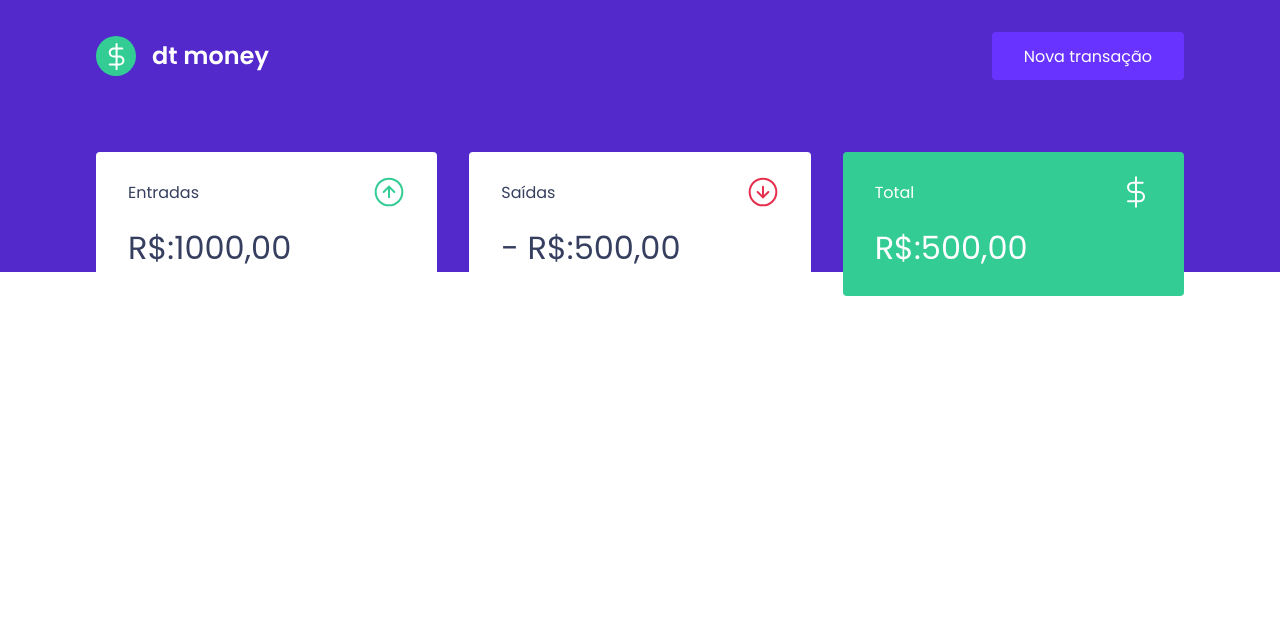
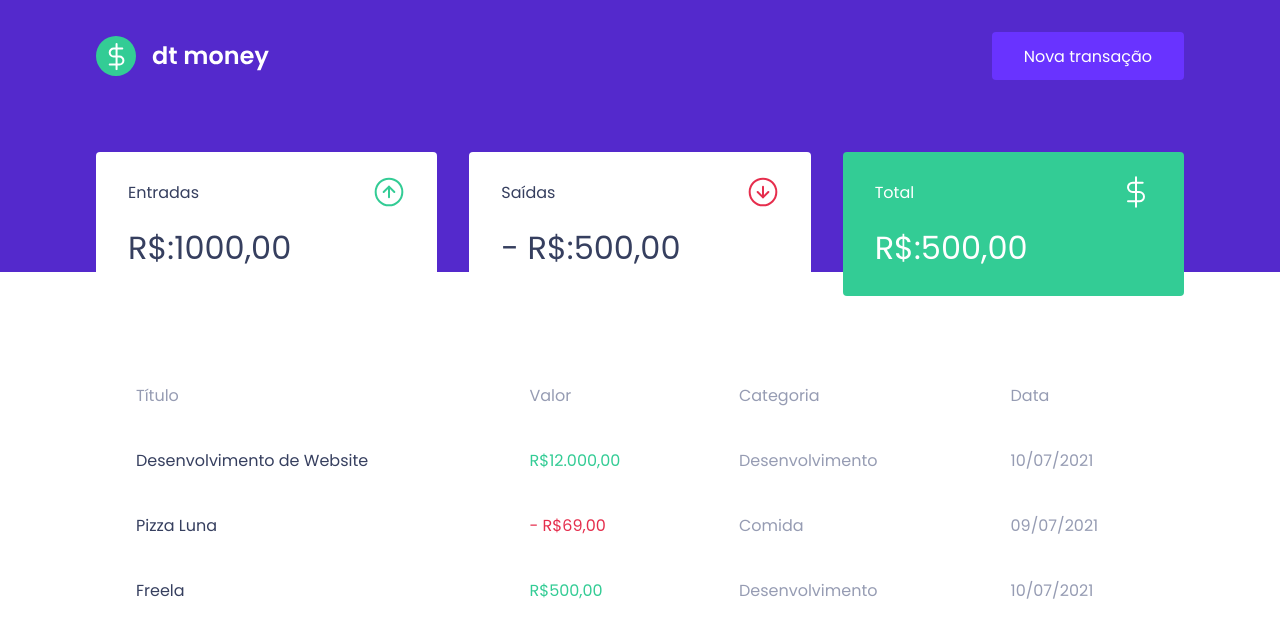
Before and after one commit to PGabriel20/DTMoney, a React (Create React App) app: page / in a window 1280 px wide. Shown: the top 638 px of the page. Built offline with nearby package versions, Linux system fonts and the light colour scheme.

Commit message:
style: transaction table styles

```diff
--- a/src/components/Dashboard/index.tsx
+++ b/src/components/Dashboard/index.tsx
@@ -1,10 +1,12 @@
 import { Summary } from "../Summary";
+import { TransactionsTable } from "../TransactionsTable";
 import { Container } from "./styles";
 
 export function Dashboard(){
   return(
     <Container>
       <Summary />
+      <TransactionsTable />
     </Container>
   );
 }
--- /dev/null
+++ b/src/components/TransactionsTable/index.tsx
@@ -0,0 +1,38 @@
+import { Container } from "./styles";
+
+export function TransactionsTable(){
+  return(
+    <Container>
+      <table>
+        <thead>
+          <tr>
+            <th>Título</th>
+            <th>Valor</th>
+            <th>Categoria</th>
+            <th>Data</th>
+          </tr>
+        </thead>
+        <tbody>
+          <tr>
+            <td>Desenvolvimento de Website</td>
+            <td className='deposit'>R$12.000,00</td>
+            <td>Desenvolvimento</td>
+            <td>10/07/2021</td>
+          </tr>
+          <tr>
+            <td>Pizza Luna</td>
+            <td className='withdraw'>- R$69,00</td>
+            <td>Comida</td>
+            <td>09/07/2021</td>
+          </tr>
+          <tr>
+            <td>Freela</td>
+            <td className='deposit'>R$500,00</td>
+            <td>Desenvolvimento</td>
+            <td>10/07/2021</td>
+          </tr>
+        </tbody>
+      </table>
+    </Container>
+  );
+}
--- /dev/null
+++ b/src/components/TransactionsTable/styles.ts
@@ -0,0 +1,38 @@
+import styled from "styled-components";
+
+export const Container = styled.div`
+  margin-top: 4rem;
+
+  table{
+    width: 100%;
+    border-spacing: 0.5rem;
+
+    th{
+      color: var(--text-body);
+      font-weight: 400;
+      padding: 1rem 2rem;
+      text-align: left;
+      line-height: 1.5rem;
+    }
+
+    td{
+      padding: 1rem 2rem;
+      border: 0;
+      border-radius: 0.25rem;
+      background: var(--shape);
+      color: var(--text-body);
+
+      &:first-child{
+        color: var(--text-title);
+      }
+
+      &.deposit{
+        color: var(--green);
+      }
+
+      &.withdraw{
+        color: var(--red);
+      }
+    }
+  }
+`;
```
